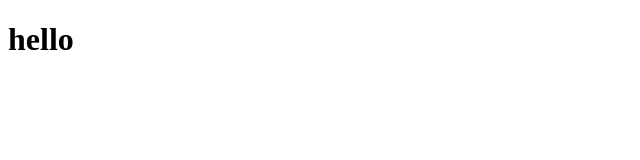
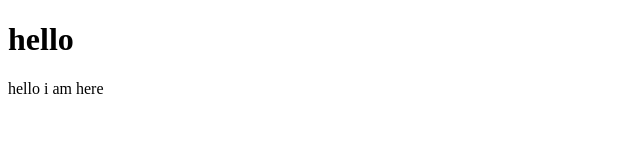
Before and after one commit to abhikjha22/TESTGIT, a plain HTML site: page index.html in a window 1280 px wide. Shown: the whole page, without its empty margins (0-640 px from the left). Drawn offline with Linux system fonts and the light colour scheme.

Commit message:
first commit

```diff
--- a/index.html
+++ b/index.html
@@ -8,5 +8,8 @@
 </head>
 <body>
     <h1>hello</h1>
+    <p>hello i am here</p>
+
+
 </body>
 </html>
```
